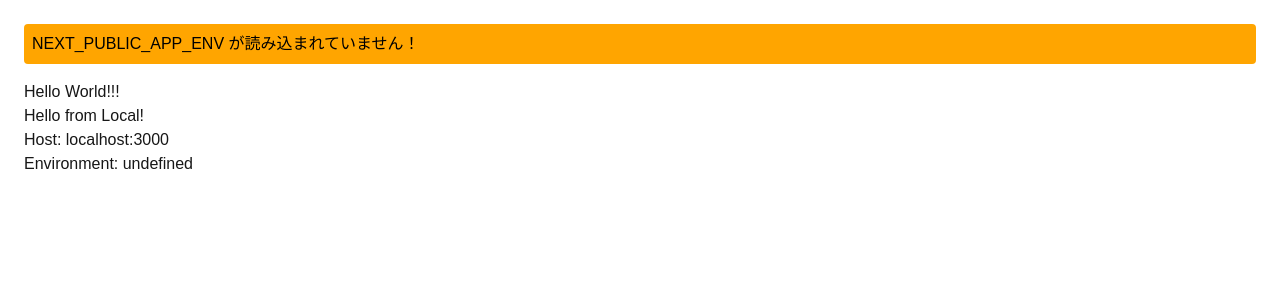
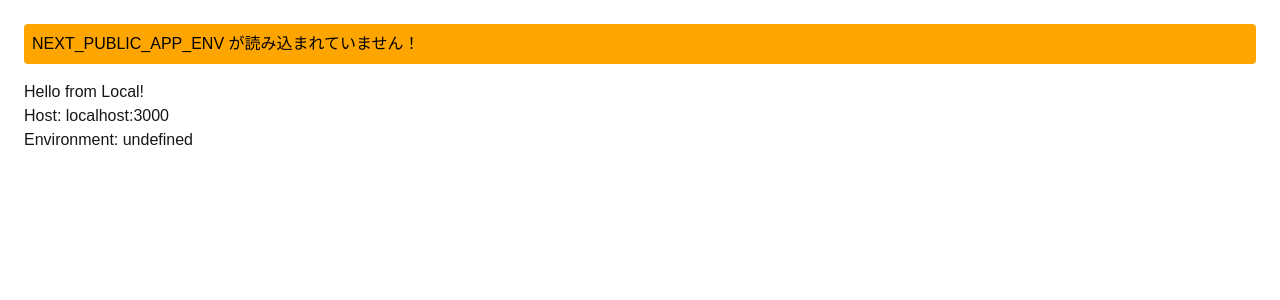
Before and after one commit to Team-Osmity/osmity-web-frontend, a Next.js app: page / in a window 1280 px wide. Shown: the top 300 px of the page. Built offline with nearby package versions, Linux system fonts and the light colour scheme.

Commit message:
deleted hello world

```diff
--- a/src/app/page.tsx
+++ b/src/app/page.tsx
@@ -48,7 +48,6 @@ export default async function Home() {
         </div>
       )}
 
-      <h1>Hello World!!!</h1>
       <h1>{message}</h1>
 
       <p>Host: {host}</p>
```
